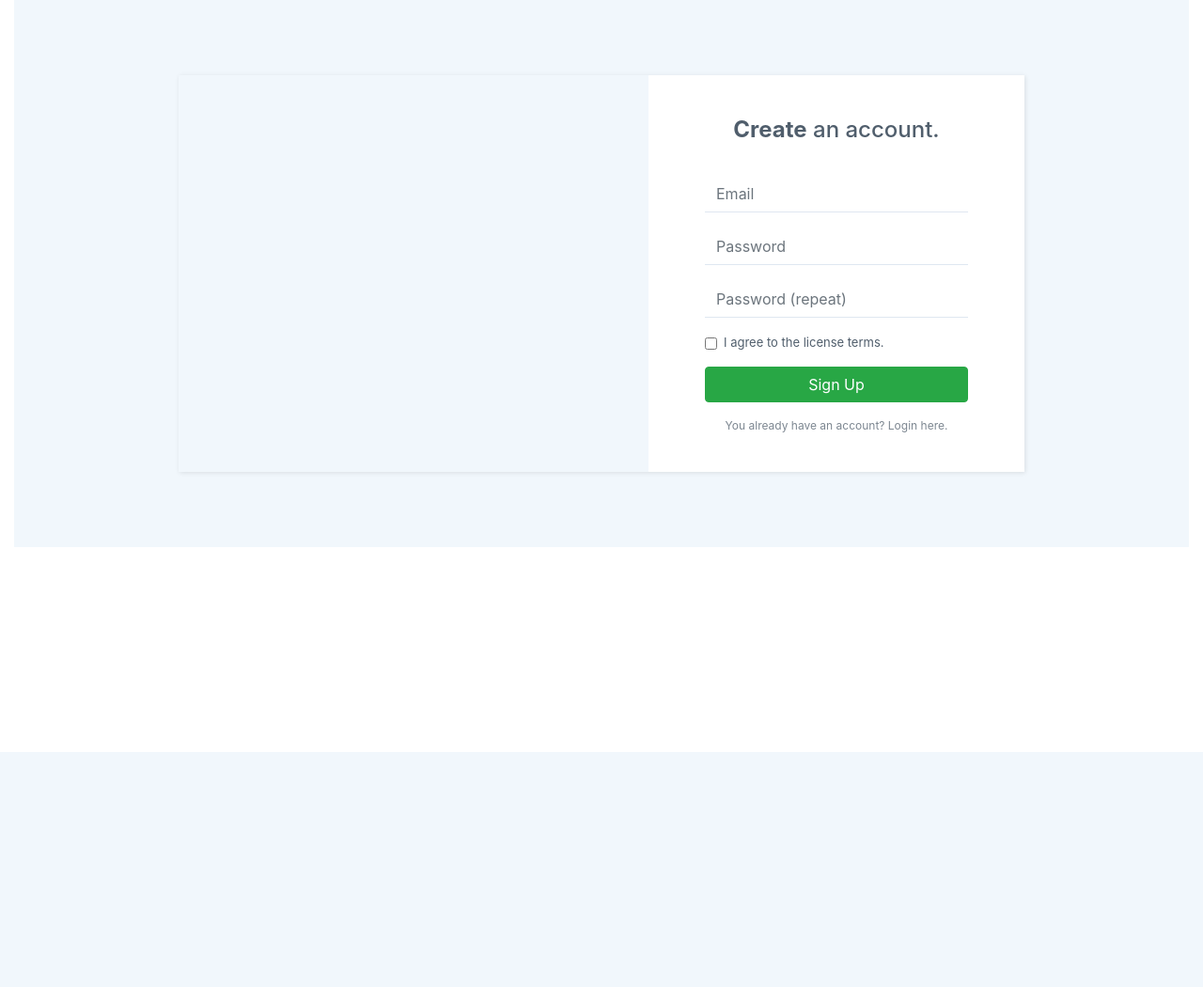
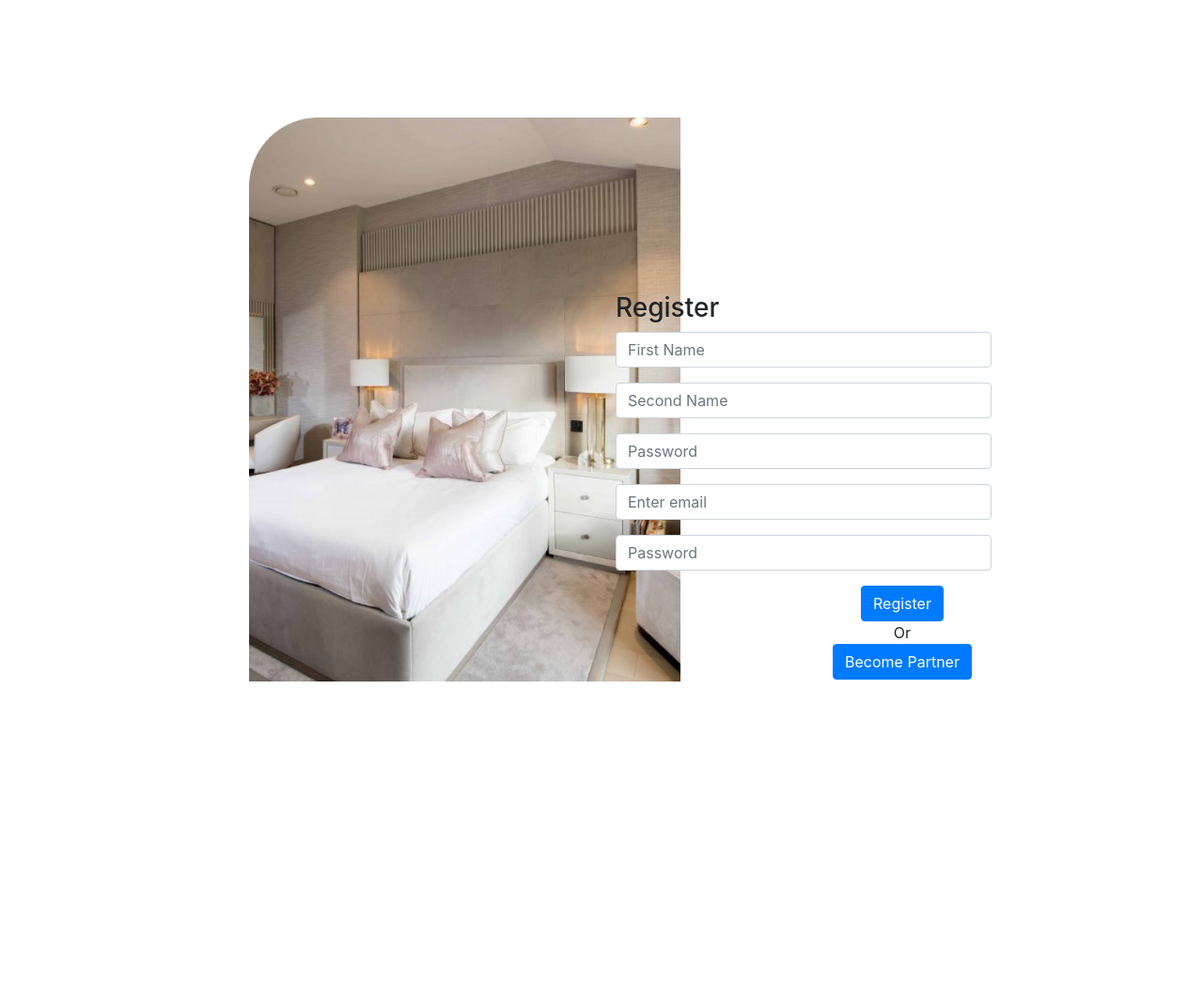
Before and after one commit to tanchohang/SmartHomeTech, a Django app: page /register/ in a window 1280 px wide. Shown: the whole page at 94% size. Before the commit the page ends 800 px from the top, so only its background shows below. Run offline with Django 3.2, Linux system fonts and the light colour scheme; some libraries are stand-ins or nearby versions.

Commit message:
changes made

```diff
--- a/src/accounts/templates/accounts/landing.html
+++ b/src/accounts/templates/accounts/landing.html
@@ -7,9 +7,6 @@
   <div="land">
     <div class="landing">
         <img src="{% static 'css/images/Background.jpg' 'fill'  %}" alt="" style="width:1509px;height:720px;">
-        <h1>
-            Xpert Technology
-        </h1>
     </div>
     <div class="HD">
         <div class="container1">
--- a/src/accounts/templates/accounts/login.html
+++ b/src/accounts/templates/accounts/login.html
@@ -38,9 +38,6 @@
     </aside>
 
 </div>
-        </div>
-    </div>
-
 </section>
 
 
--- a/src/accounts/templates/accounts/register.html
+++ b/src/accounts/templates/accounts/register.html
@@ -1,25 +1,55 @@
 {% extends 'accounts/main.html' %}
 {% load static %}
+
 {% block title %}Register{% endblock %}
 
 {%block content%}
-<!--------Register--------->
 <section class="Register_page container-fluid">
-    <div class="register-photo">
+<div class="outline">
+    <div class="row">
+        <aside class="login_img col-sm">
+            <img src="{% static 'css/images/Rectangle12.jpg' %}" style="height:600px;">
+        </aside>
+        <aside class="form col-sm">
+            <div class="heading">
+                <h3 style="text-align:left">Register</h3>
+                <form>
+                    <div class="form-group ">
+                        <input type="First Name" class="form-control" name="email" id="email" aria-describedby="emailHelp" placeholder="First Name">
 
-        <div class="form-container">
-            <div class="image-holder"></div>
-            <form method="post">
-                <h2 class="text-center"><strong>Create</strong> an account.</h2>
-                <div class="form-group"><input class="form-control" type="email" name="email" placeholder="Email"></div>
-                <div class="form-group"><input class="form-control" type="password" name="password" placeholder="Password"></div>
-                <div class="form-group"><input class="form-control" type="password" name="password-repeat" placeholder="Password (repeat)"></div>
-                <div class="form-group">
-                    <div class="form-check"><label class="form-check-label"><input class="form-check-input" type="checkbox">I agree to the license terms.</label></div>
-                </div>
-                <div class="form-group"><button class="btn btn-success btn-block" type="submit">Sign Up</button></div><a class="already" href="#">You already have an account? Login here.</a>
-            </form>
-        </div>
+                    </div>
+                    <div class="form-group ">
+                        <input type="Second Name" class="form-control" name="email" id="email" aria-describedby="emailHelp" placeholder="Second Name">
+
+                    </div>
+                    <div class="form-group ">
+                        <input type="Password" class="form-control" name="email" id="email" aria-describedby="emailHelp" placeholder="Password">
+
+                    </div>
+                    <div class="form-group ">
+                        <input type="email" class="form-control" name="email" id="email" aria-describedby="emailHelp" placeholder="Enter email">
+
+                    </div>
+                    <div class="form-group ">
+                        <input type="password" class="form-control" name="password" id="password" placeholder="Password">
+                    </div>
+                    <button style="text-align:left" type="submit" class="btn btn-primary submit">Register</button>
+                    <div>
+                        <p>
+                            <span>
+                                Or
+                                <br />
+                                <button type="submit" class="btn btn-primary submit">Become Partner</button>
+                            </span>
+                        </p>
+                    </div>
+                </form>
+          </div>
+        </aside>
+
     </div>
+</div>
 </section>
-    {%endblock%}
+
+
+{%endblock%}
--- a/src/static/css/accounts/Register.css
+++ b/src/static/css/accounts/Register.css
@@ -1,99 +1,39 @@
-section.register_page container-fluid {
+section.Register_page {
 }
-.outline {
-    width: 300px;
-    border: 45px solid green;
-    padding: 50px;
-    margin: 20px;
-    position: absolute;
-    width: 1440px;
-    height: 1024px;
-    left: 0px;
-    top: 0px;
+.outline{
 }
-.register-photo {
-    background: #f1f7fc;
-    padding: 80px 0
+aside {
 }
 
-    .register-photo .image-holder {
-        display: table-cell;
-        width: auto;
-        background: url('file:///C:\Users\LEKHANA\Desktop\SmartHomeTech\src\static\css\images\r1.jpg');
-        );
-        background-size: cover
+    aside.login_img {
+        height: 100vh;
+        width: 50vw;
+        background-color: white;
+        left:250px;
     }
 
-    .register-photo .form-container {
-        display: table;
-        max-width: 900px;
-        width: 90%;
-        margin: 0 auto;
-        box-shadow: 1px 1px 5px rgba(0, 0, 0, 0.1)
-    }
-
-    .register-photo form {
-        display: table-cell;
-        width: 400px;
-        background-color: #ffffff;
-        padding: 40px 60px;
-        color: #505e6c
-    }
-
-@media (max-width:991px) {
-    .register-photo form {
-        padding: 40px
-    }
+.form .heading {
+    text-align: center;;
 }
 
-.register-photo form h2 {
-    font-size: 24px;
-    line-height: 1.5;
-    margin-bottom: 30px
+.form .logo {
+    width: 40px;
+    height: 40px;
+    background-color: blueviolet;
 }
 
-.register-photo form .form-control {
-    background: transparent;
-    border: none;
-    border-bottom: 1px solid #dfe7f1;
-    border-radius: 0;
-    box-shadow: none;
-    outline: none;
-    color: inherit;
-    text-indent: 0px;
-    height: 40px
+.login_page aside.form {
+    display: flex;
+    flex-direction: column;
+    justify-content: center;
+    align-items: center;
 }
 
-.register-photo form .form-check {
-    font-size: 13px;
-    line-height: 20px
+.aside form {
+    margin-top: 30px;
+    text-align: center;
 }
 
-.register-photo form .btn-primary {
-    background: green;
-    border: none;
-    border-radius: 4px;
-    padding: 11px;
-    box-shadow: none;
-    margin-top: 35px;
-    text-shadow: none;
-    outline: none !important
-}
-
-    .register-photo form .btn-primary:hover,
-    .register-photo form .btn-primary:active {
-        background: green
+    aside form .form-control {
+        width: 400px;
     }
-
-    .register-photo form .btn-primary:active {
-        transform: translateY(1px)
-    }
-
-.register-photo form .already {
-    display: block;
-    text-align: center;
-    font-size: 12px;
-    color: #6f7a85;
-    opacity: 0.9;
-    text-decoration: none
-}
--- a/src/static/css/accounts/login.css
+++ b/src/static/css/accounts/login.css
@@ -1,48 +1,13 @@
-section.login_page container-fluid {
-}
-/* Container holding the image and the text */
-.container {
-    text-align: center;
-    color: white;
-    position: absolute;
-    width: 1440px;
-    height: 890px;
-    left: 0px;
-    top: 0px;
-    background-repeat: no-repeat;
-    background-attachment: fixed;
+section.login_page {
 }
 
-.centered {
-    position: absolute;
-    top: 50%;
-    left: 50%;
-    transform: translate(-50%, -50%);
-    transform: left;
+aside {
 }
 
-.Rectangle25 {
-    position: absolute;
-    width: 1440px;
-    height: 890px;
-    left: 0px;
-    top: 0px;
-}
-
-.aside {
-    position: absolute;
-    width: 700px;
-    height: 700px;
-    left: 208px;
-    top: 61px;
-    background: #FFFFFF;
-    position: center;
-}
-
-    .aside.login_img {
-        height: 100px;
-        width: 100px;
-        background-color:mediumseagreen;
+  . aside.login_img {
+        height: 100vh;
+        width: 50vw;
+        background-color: blueviolet;
     }
 
 .form .heading {
@@ -60,19 +25,13 @@ section.login_page container-fluid {
     flex-direction: column;
     justify-content: center;
     align-items: center;
-    position: absolute;
-    width: 482px;
-    height: 768px;
-    left: 750px;
-    top: 61px;
-    background: #F4F8FC;
 }
 
-aside form {
+.aside form {
     margin-top: 30px;
     text-align: center;
 }
 
     aside form .form-control {
-        width: 500px;
+        width: 400px;
     }
--- a/src/static/css/accounts/products.css
+++ b/src/static/css/accounts/products.css
@@ -149,7 +149,7 @@ int
     height: 842px;
     left: 0px;
     top: 3378px;
-    background-color: 7ECA9F 100%;
+    background-color: 7ECA9F;
     Font: Work Sans;
     background: linear-gradient(182.04deg, #7ECA9F -31.13%, rgba(251, 251, 251, 0) 54.56%);
 }
@@ -159,7 +159,7 @@ int
     position: relative;
     border-radius: 50%;
     width: 70%;
-    height: 50%;
+    height: 70%;
     padding:90px;
     Font:Work Sans;
 }
```
Also changed, not shown: src/accounts/templates/accounts/services.html (+4 -3 lines), src/static/css/images/Rectangle12.jpg (renamed from src/static/css/images/Rectangle 312.jpg). Lines whose indentation alone changed are shown as unchanged.
